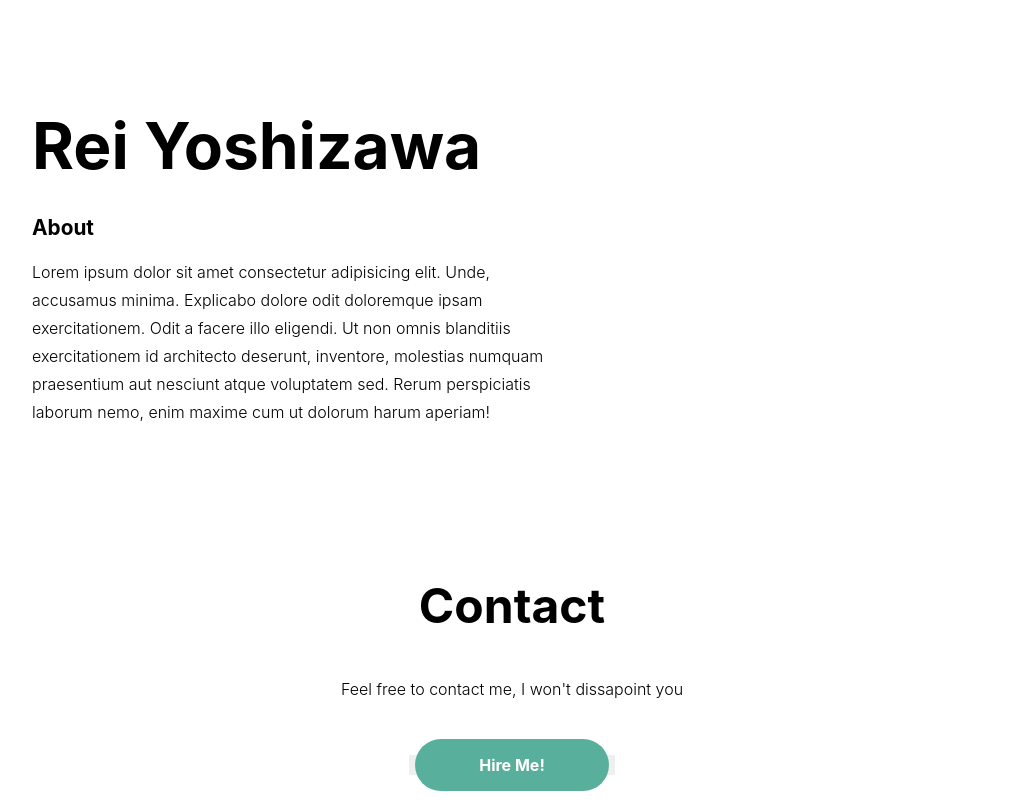
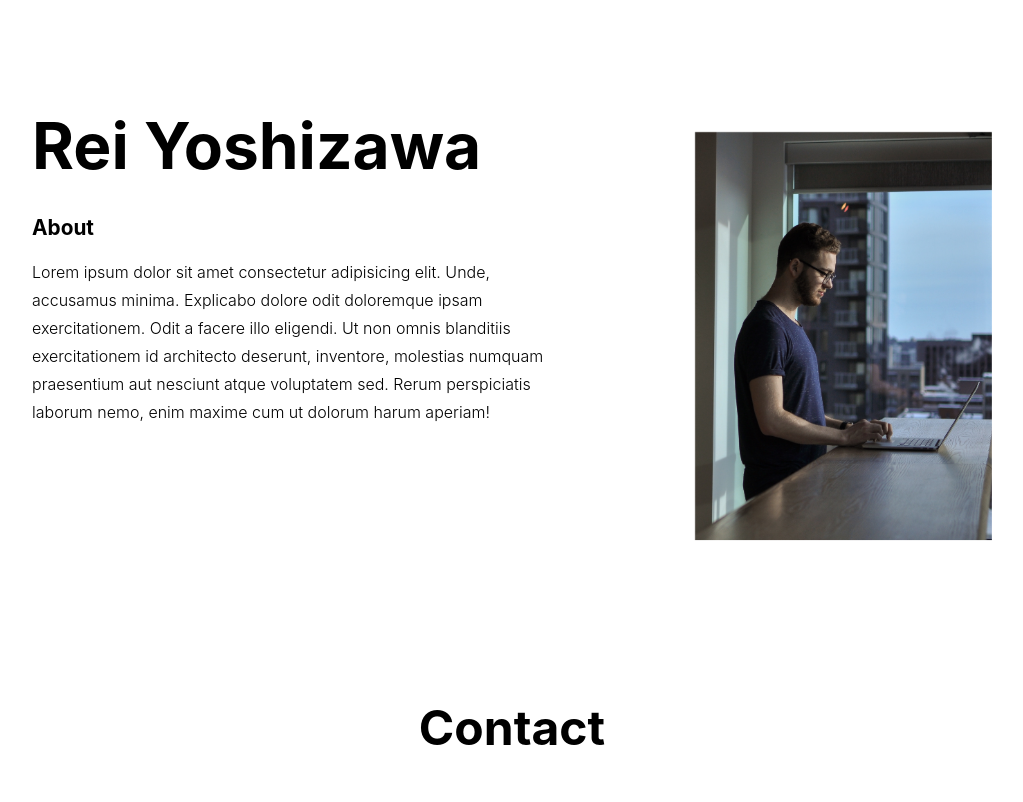
Before and after one commit to hsoyier/portfolio-react, a React (Create React App) app: page /about in a window 1280 px wide. Shown: the part 1980-2782 px from the top of the page, without its empty margins (128-1151 px from the left). Built offline with nearby package versions, Linux system fonts and the light colour scheme.

Commit message:
Update animation

```diff
--- a/package.json
+++ b/package.json
@@ -3,6 +3,7 @@
   "version": "0.1.0",
   "private": true,
   "dependencies": {
+    "babel-plugin-react-html-attrs": "^2.1.0",
     "react": "^16.6.0",
     "react-dom": "^16.6.0",
     "react-router-dom": "^4.3.1",
--- a/src/App.css
+++ b/src/App.css
@@ -85,6 +85,7 @@ ul {
 .about__profile {
   flex: 1.8;
   padding: 0 8rem 0 0;
+  transform: translate(90px, 40px);
 }
 
 .about__profile--name {
@@ -159,11 +160,15 @@ ul {
 
 .project__itemWrap {
   padding: 2rem;
-      text-align: center;
+  text-align: center;
 }
 
 .project__itemWrap img {
   margin-bottom: 1rem;
+}
+
+.project__item {
+  transform: translateY(100px);
 }
 
 .project__title {
@@ -199,11 +204,10 @@ ul {
 
 .contact__btn a {
   color: #fff;
-  padding: 1rem 4rem;
-  background: #58B09C;
-  border-radius: 2rem;
+  padding: 1.5rem 0.9rem 1rem 0.9rem;
+  background: #17BEBB;
   text-decoration: none;
-  font-weight: bold;
+  border-radius: 50%;
 }
 
 .sns {
@@ -333,3 +337,59 @@ ul {
     z-index: 10;
   }
 }
+
+@keyframes animation_projects01 {
+  0% {
+    transform: translateY(100px);
+  }
+
+  100% {
+    transform: translateY(0);
+  }
+}
+
+@keyframes animation_profile {
+  0% {
+    transform: translate(90px, 40px);
+  }
+
+  100% {
+    transform: translate(0, 0);
+  }
+}
+
+@keyframes animation_contact {
+  50% {
+    opacity: 0.5;
+    background: #FF715B;
+  }
+  100% {
+    opacity: 0.7;
+    background: #FF715B;
+  }
+}
+
+.animation_projects01 {
+  animation: animation_projects01 0.7s ease-in 0s 1 normal forwards running;
+}
+.animation_projects02 {
+  animation: animation_projects01 0.7s ease-in 0.3s 1 normal forwards running;
+}
+.animation_projects03 {
+  animation: animation_projects01 0.7s ease-in 0.6s 1 normal forwards running;
+}
+.animation_profile {
+  animation: animation_profile 0.8s ease-out 0s 1 normal forwards running;
+}
+.animation_profileImg {
+  animation: animation_profile 0.8s ease-out 0s 1 normal forwards running;
+}
+.contact__btn:hover {
+  transform:rotate(35deg);
+}
+.contact__btn a:hover {
+  animation: animation_contact 2s ease-out 0s 1 normal forwards running;
+}
+.contact__btn {
+  transition-duration: 1s;
+}
--- a/src/App.js
+++ b/src/App.js
@@ -10,13 +10,9 @@ import Projects from './components/Projects';
 import Contact from './components/Contact';
 
 export default class App extends Component {
-
   render() {
-    var scrollElement = document.scrollingElement; // documentのスクロール要素取得
-    var scrollValue = scrollElement.scrollTop;
-    console.log(scrollValue);
     return (
-      <div className="wrapper">
+      <div className="wrapper" id="wrapper">
         <div className="container">
           <Navigation />
           <Home />
--- a/src/components/About.js
+++ b/src/components/About.js
@@ -1,16 +1,30 @@
 import React from 'react';
-// import profile from '../assets/profile.jpg';
+import profile from '../assets/profile.jpg';
 
 const About = () => {
+  window.addEventListener("scroll", () => {
+    const scrollTop = document.documentElement.scrollTop;
+    console.log(scrollTop);
+    if (scrollTop > 1700) {
+      const about__profile = document.getElementById("about__profile");
+      const animation_profile = "animation_profile";
+      about__profile.className += " " + animation_profile;
+
+      const about__img = document.getElementById("about__img");
+      const animation_profileImg = "animation_profileImg";
+      about__img.className += " " + animation_profileImg;
+    }
+  });
+
   return (
     <section id="about" className="about">
-      <div className="about__profile">
+      <div className="about__profile" id="about__profile">
         <p className="about__profile--name">Rei Yoshizawa</p>
         <p className="about__profile--title">About</p>
         <p className="about__profile--text">Lorem ipsum dolor sit amet consectetur adipisicing elit. Unde, accusamus minima. Explicabo dolore odit doloremque ipsam exercitationem. Odit a facere illo eligendi. Ut non omnis blanditiis exercitationem id architecto deserunt, inventore, molestias numquam praesentium aut nesciunt atque voluptatem sed. Rerum perspiciatis laborum nemo, enim maxime cum ut dolorum harum aperiam!</p>
       </div>
-      <div className="about__img">
-        {/* <img src={profile} alt="Rei Yoshizawa" /> */}
+      <div className="about__img" id="about__img">
+        <img src={profile} alt="Rei Yoshizawa" />
       </div>
     </section>
   )
--- a/src/components/Contact.js
+++ b/src/components/Contact.js
@@ -1,12 +1,16 @@
 import React from 'react';
 
-const Contact = () => {
+const Contact = (props) => {
   return (
     <section id="contact" className="contact">
       <h2>Contact</h2>
       <p className="contact__text">Feel free to contact me, I won't dissapoint you</p>
       <div className="contact__btnWrap">
-        <button className="contact__btn"><a href="mailto:reiyoshizawa0418@gmail.com">Hire Me!</a></button>
+        <button className="contact__btn">
+          <a href="mailto:reiyoshizawa0418@gmail.com">
+           <i className="fas fa-at fa-2x"></i>
+          </a>
+        </button>
       </div>
     </section>
   )
--- a/src/components/Footer.js
+++ b/src/components/Footer.js
@@ -4,10 +4,10 @@ const Footer = () => {
   return (
     <section className="sns">
       <ul className="sns__list">
-        <li className="sns__list--item"><a href="https://github.com/reiyoshizawa"><i class="fab fa-github"></i></a></li>
-        <li className="sns__list--item"><a href="https://www.linkedin.com/in/rei-yoshizawa-0a3322b6/"><i class="fab fa-linkedin"></i></a></li>
-        <li className="sns__list--item"><a href="https://twitter.com/ReiYoshizawa_?lang=ja"><i class="fab fa-twitter-square"></i></a></li>
-        <li className="sns__list--item"><a href="https://www.instagram.com/reydejapon/?hl=ja"><i class="fab fa-instagram"></i></a></li>
+        <li className="sns__list--item"><a href="https://github.com/reiyoshizawa"><i className="fab fa-github"></i></a></li>
+        <li className="sns__list--item"><a href="https://www.linkedin.com/in/rei-yoshizawa-0a3322b6/"><i className="fab fa-linkedin"></i></a></li>
+        <li className="sns__list--item"><a href="https://twitter.com/ReiYoshizawa_?lang=ja"><i className="fab fa-twitter-square"></i></a></li>
+        <li className="sns__list--item"><a href="https://www.instagram.com/reydejapon/?hl=ja"><i className="fab fa-instagram"></i></a></li>
       </ul>
       <p className="copyright">@Rei Yoshizawa Portfolio Web Site</p>
     </section>
--- a/src/components/Home.js
+++ b/src/components/Home.js
@@ -1,10 +1,10 @@
 import React from 'react';
-// import mainImg from '../assets/main.jpg';
+import mainImg from '../assets/main.jpg';
 
 const Home = () => {
   return (
     <div className="home__block">
-      {/* <img src={mainImg} alt="" className="home__img" /> */}
+      <img src={mainImg} alt="" className="home__img" />
       <div className="home__col1"></div>
       <div className="home__col2"></div>
     </div>
--- a/src/components/Navigation.js
+++ b/src/components/Navigation.js
@@ -15,10 +15,10 @@ const Navigation = () => {
         </nav>
       </div>
       <ul className="sns__list sns__header">
-        <li className="sns__list--item"><a href="https://github.com/reiyoshizawa"><i class="fab fa-github"></i></a></li>
-        <li className="sns__list--item"><a href="https://www.linkedin.com/in/rei-yoshizawa-0a3322b6/"><i class="fab fa-linkedin"></i></a></li>
-        <li className="sns__list--item"><a href="https://twitter.com/ReiYoshizawa_?lang=ja"><i class="fab fa-twitter-square"></i></a></li>
-        <li className="sns__list--item"><a href="https://www.instagram.com/reydejapon/?hl=ja"><i class="fab fa-instagram"></i></a></li>
+        <li className="sns__list--item"><a href="https://github.com/reiyoshizawa"><i className="fab fa-github"></i></a></li>
+        <li className="sns__list--item"><a href="https://www.linkedin.com/in/rei-yoshizawa-0a3322b6/"><i className="fab fa-linkedin"></i></a></li>
+        <li className="sns__list--item"><a href="https://twitter.com/ReiYoshizawa_?lang=ja"><i className="fab fa-twitter-square"></i></a></li>
+        <li className="sns__list--item"><a href="https://www.instagram.com/reydejapon/?hl=ja"><i className="fab fa-instagram"></i></a></li>
       </ul>
     </header>
   )
--- a/src/components/Projects.js
+++ b/src/components/Projects.js
@@ -1,25 +1,43 @@
 import React from 'react';
 
 const Projects = () => {
+  window.addEventListener("scroll", () => {
+    const scrollTop = document.documentElement.scrollTop;
+    console.log(scrollTop);
+    if (scrollTop > 500) {
+      const project__item01 = document.getElementById("project__item01");
+      const animation_projects01 = "animation_projects01";
+      project__item01.className += " " + animation_projects01;
+
+      const project__item02 = document.getElementById("project__item02");
+      const animation_projects02 = "animation_projects02";
+      project__item02.className += " " + animation_projects02;
+
+      const project__item03 = document.getElementById("project__item03");
+      const animation_projects03 = "animation_projects03";
+      project__item03.className += " " + animation_projects03;
+    }
+  });
+
   return (
     <section id="projects" className="project">
       <h2>Projects</h2>
       <ul className="project__list">
-        <li className="project__item">
+        <li className="project__item" id="project__item01">
           <div className="project__itemWrap">
             <img src="http://placehold.it/250x300" alt="dummy" />
             <p className="project__title">Project Title</p>
             <p className="project__text">Lorem ipsum dolor sit amet consectetur adipisicing elit. Obcaecati delectus excepturi aliquid optio suscipit vero.</p>
           </div>
          </li>
-        <li className="project__item">
+        <li className="project__item" id="project__item02">
           <div className="project__itemWrap">
             <img src="http://placehold.it/250x300" alt="dummy" />
             <p className="project__title">Project Title</p>
             <p className="project__text">Lorem ipsum dolor sit amet consectetur adipisicing elit. Obcaecati delectus excepturi aliquid optio suscipit vero.</p>
           </div>
         </li>
-        <li className="project__item">
+        <li className="project__item" id="project__item03">
           <div className="project__itemWrap">
             <img src="http://placehold.it/250x300" alt="dummy" />
             <p className="project__title">Project Title</p>
```
Also changed, not shown: src/components/Skills.js, 1 other file (tests, documents, lock files or other folders).
